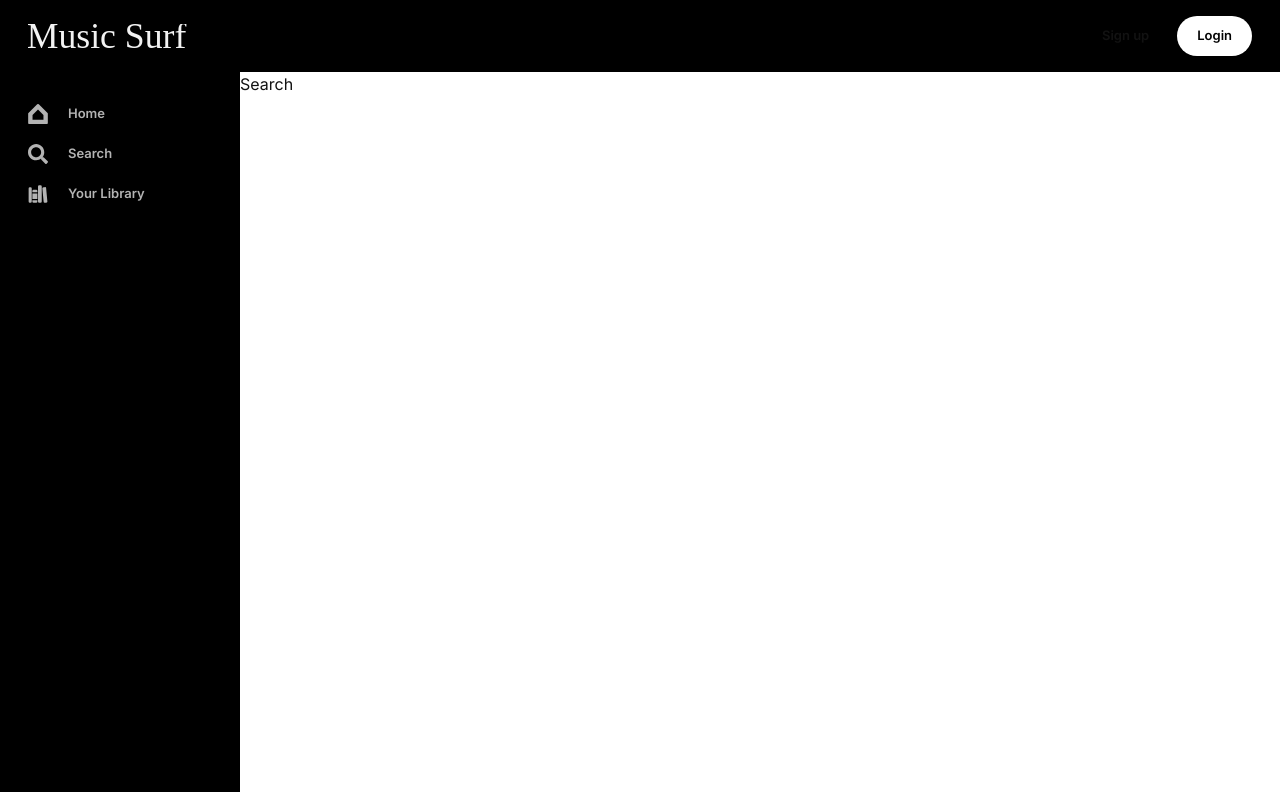
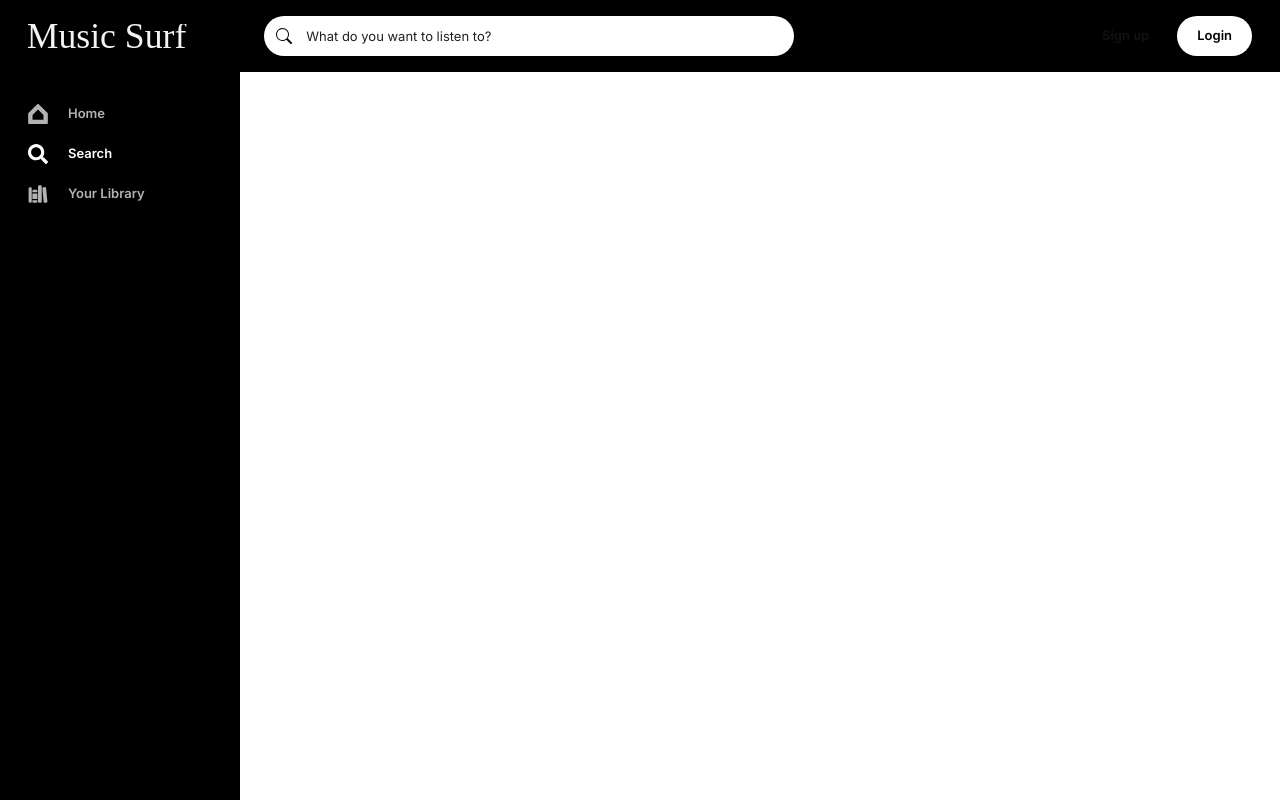
Before and after one commit to shahzaibshaikh/musicsurf, a React (Vite) app: page /search in a window 1280 px wide. Built offline with nearby package versions, Linux system fonts and the light colour scheme.

Commit message:
📦 NEW: added search input and separate styles

```diff
--- a/src/App.tsx
+++ b/src/App.tsx
@@ -1,10 +1,19 @@
 import { Grid, GridItem, Show } from '@chakra-ui/react';
-import { BrowserRouter, Routes, Route } from 'react-router-dom';
+import { useEffect, useState } from 'react';
+import { BrowserRouter, Routes, Route, useLocation } from 'react-router-dom';
 import HomeGrid from './components/HomeGrid';
 import NavBar from './components/NavBar';
 import SideMenu from './components/SideMenu';
 
 function App(): JSX.Element {
+  const [selectedPage, setSelectedPage] = useState<string>('');
+
+  useEffect(() => {
+    if (window.location.pathname === '/search') {
+      setSelectedPage('search');
+    }
+  }, []);
+
   return (
     <BrowserRouter>
       <Grid
@@ -17,15 +26,22 @@ function App(): JSX.Element {
           lg: '240px'
         }}
       >
+        {/* Navbar */}
         <GridItem area='nav'>
           <NavBar />
         </GridItem>
+
+        {/* Side Menu */}
         <Show above='lg'>
           <GridItem area='aside'>
-            <SideMenu />
+            <SideMenu
+              selectedPage={selectedPage}
+              setOnSearch={(page: string) => setSelectedPage(page)}
+            />
           </GridItem>
         </Show>
 
+        {/* Main Page */}
         <GridItem area='main'>
           <Routes>
             <Route path='/' element={<HomeGrid />} />
--- a/src/components/HomeGrid.tsx
+++ b/src/components/HomeGrid.tsx
@@ -1,13 +1,14 @@
-import { Box, SimpleGrid } from '@chakra-ui/react';
+import { Box, Heading, SimpleGrid } from '@chakra-ui/react';
 import HomeCard from './HomeCard';
 
 function HomeGrid(): JSX.Element {
   return (
-    <Box background='linear-gradient(180deg, rgba(25,25,25,1) 0%, rgba(18,18,18,1) 100%);'>
-      <SimpleGrid columns={{ sm: 1, md: 2, lg: 3, xl: 5 }} gap={6} padding={10}>
-        <HomeCard />
-        <HomeCard />
-        <HomeCard />
+    <Box className='main-grid-container'>
+      <Heading fontSize='2xl' marginBottom={4}>
+        New Releases
+      </Heading>
+
+      <SimpleGrid columns={{ sm: 1, md: 2, lg: 3, xl: 5 }} gap={6}>
         <HomeCard />
         <HomeCard />
         <HomeCard />
--- a/src/components/NavBar.tsx
+++ b/src/components/NavBar.tsx
@@ -1,15 +1,16 @@
-import { Box, Button, HStack, Image } from '@chakra-ui/react';
+import { Box, Button, HStack, Image, Show } from '@chakra-ui/react';
 import BrandImage from '../assets/bitmap.svg';
+import SearchInput from './SearchInput';
 
-function NavBar() {
+function NavBar(): JSX.Element {
   return (
-    <HStack
-      padding='16px 28px'
-      background='black'
-      alignItems='center'
-      justifyContent='space-between'
-    >
-      <Image src={BrandImage} height='25px' />
+    <HStack className='nav-styles'>
+      <HStack>
+        <Image src={BrandImage} height='25px' marginRight='50px' />
+        <Show above='md'>
+          {window.location.pathname === '/search' ? <SearchInput /> : null}
+        </Show>
+      </HStack>
       <HStack>
         <Button borderRadius={20} padding={5} variant='ghost' fontSize={13}>
           Sign up
--- /dev/null
+++ b/src/components/SearchInput.tsx
@@ -0,0 +1,34 @@
+import { Input, InputGroup, InputLeftElement } from '@chakra-ui/react';
+import { BsSearch } from 'react-icons/bs';
+
+function SearchInput(): JSX.Element {
+  return (
+    <form
+      onSubmit={event => {
+        event.preventDefault();
+      }}
+    >
+      <InputGroup>
+        <InputLeftElement children={<BsSearch color='black' />} />
+
+        <Input
+          width={{
+            md: '300px',
+            lg: '530px'
+          }}
+          borderRadius={20}
+          placeholder='What do you want to listen to?'
+          variant='filled'
+          background='white'
+          fontSize='13px'
+          color='#202020'
+          _hover={{ background: 'white' }}
+          _focus={{ background: 'white' }}
+          _placeholder={{ color: '#202020' }}
+        />
+      </InputGroup>
+    </form>
+  );
+}
+
+export default SearchInput;
--- a/src/components/SideMenu.tsx
+++ b/src/components/SideMenu.tsx
@@ -5,21 +5,26 @@ import { FaSearch } from 'react-icons/fa';
 import { IoLibrary } from 'react-icons/io5';
 
 const menuOptions = [
-  { id: 1, name: 'Home', path: '/', icon: SiGooglehome },
-  { id: 2, name: 'Search', path: '/search', icon: FaSearch },
-  { id: 3, name: 'Your Library', path: '/library', icon: IoLibrary }
+  { id: 1, name: 'Home', slug: 'home', path: '/', icon: SiGooglehome },
+  { id: 2, name: 'Search', slug: 'search', path: '/search', icon: FaSearch },
+  { id: 3, name: 'Your Library', slug: 'library', path: '/library', icon: IoLibrary }
 ];
 
-function SideMenu(): JSX.Element {
+interface SideMenuProps {
+  setOnSearch: (page: string) => void;
+  selectedPage: string;
+}
+
+function SideMenu({ setOnSearch, selectedPage }: SideMenuProps): JSX.Element {
   return (
-    <Box height='90vh' paddingTop={8} fontWeight={600} fontSize={13} background='black'>
+    <Box className='side-menu-container'>
       <List paddingLeft={7} spacing={5}>
         {menuOptions.map(option => (
-          <ListItem key={option.id}>
+          <ListItem key={option.id} onClick={() => setOnSearch(option.slug)}>
             <Link as={ReactLink} to={option.path} _hover={{ textDecoration: 'none' }}>
               <HStack
                 spacing={5}
-                color='gray.300'
+                color={option.slug === selectedPage ? 'white' : 'gray.300'}
                 _hover={{ transition: '300ms', color: 'white' }}
               >
                 <Icon as={option.icon} boxSize={5} />
--- a/src/styles/index.css
+++ b/src/styles/index.css
@@ -10,3 +10,34 @@
 a {
   text-decoration: none;
 }
+
+/* Navbar Styling */
+.nav-styles {
+  padding: 16px 28px;
+  background: black;
+  align-items: center;
+  justify-content: space-between;
+  height: 9vh;
+  position: fixed;
+  width: 100%;
+  z-index: 10;
+}
+
+/* Side Menu Styline */
+.side-menu-container {
+  padding-top: 32px;
+  font-weight: 600;
+  font-size: 13px;
+  background: black;
+  height: 91vh;
+  position: fixed;
+  width: 240px;
+  top: 9vh;
+}
+
+/* Main Grid Styling */
+.main-grid-container {
+  background: linear-gradient(180deg, rgba(25, 25, 25, 1) 0%, rgba(18, 18, 18, 1) 100%);
+  margin-top: 9vh;
+  padding: 28px;
+}
```
